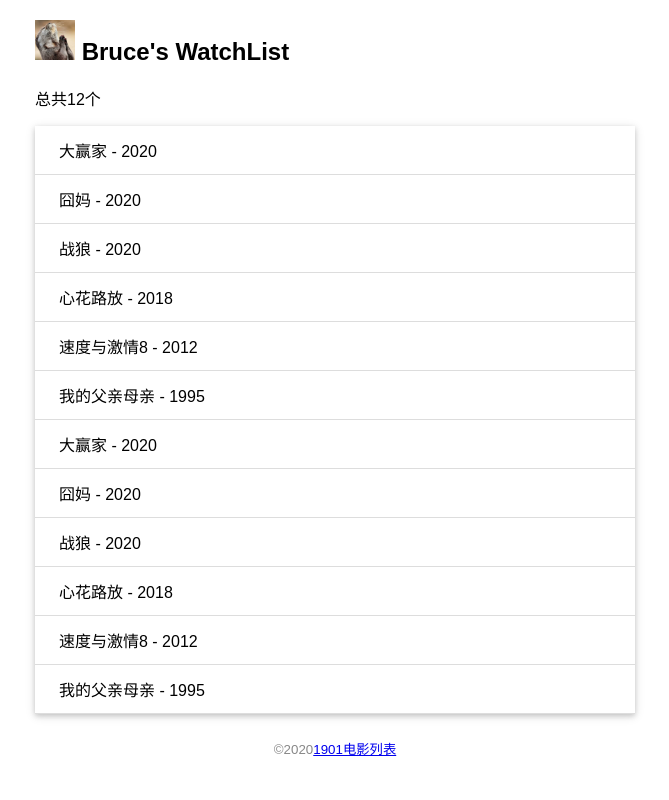
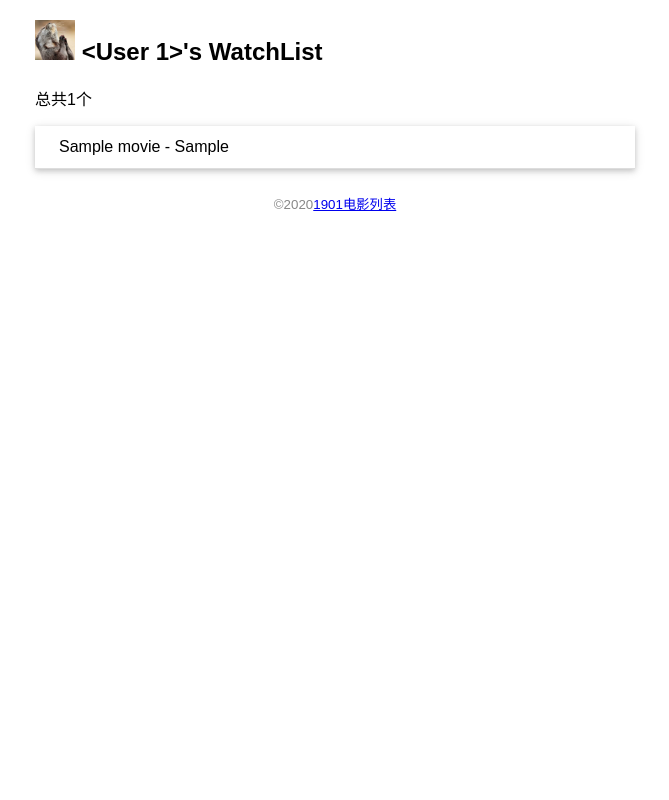
Before and after one commit to songsongsongxiansen/flask1901, a Flask app: page / in a window 1280 px wide. Shown: the whole page, without its empty margins (305-974 px from the left). Run offline with Flask 2, Linux system fonts and the light colour scheme; tables that the repository leaves empty hold one stand-in row (values such as "Sample post").

Commit message:
数据库创建完成，数据导入成功

```diff
--- a/day1/watchlist/app.py
+++ b/day1/watchlist/app.py
@@ -14,7 +14,7 @@ else:
 app = Flask(__name__)
 
 app.config['SQLALCHEMY_DATABASE_URI'] = prefix + os.path.join(app.root_path,'data.db')
-app.config['SQLALCHY_TRACK_MODIFICATIONS'] = False # 关闭了对模型修改的监控
+app.config['SQLALCHEMT_TRACK_MODIFICATIONS'] = False # 关闭了对模型修改的监控
 
 db = SQLAlchemy(app) #初始化
 
@@ -32,6 +32,25 @@ class Movie(db.Model):
 # views
 @app.route('/')
 def index():
+
+    user = User.query.first()
+    movies = Movie.query.all()
+    return render_template('index.html',user=user,movies=movies)
+
+
+
+
+# 自定义命令
+@app.cli.command()  # 装饰器，注册命令
+@click.option('--drop',is_flag=True,help="删除后再创建")
+def initdb(drop):
+    if drop:
+        db.drop_all()
+    db.create_all()
+    click.echo("初始化数据库完成")
+
+@app.cli.command()
+def forge():
     name = "Bruce"
     movies = [
         {"title":"大赢家","year":"2020"},
@@ -47,14 +66,11 @@ def index():
         {"title":"速度与激情8","year":"2012"},
         {"title":"我的父亲母亲","year":"1995"}
     ]
-    return render_template('index.html',name=name,movies=movies)
 
-
-# 自定义命令
-@app.cli.command()  # 装饰器，注册命令
-@click.option('--drop',is_flag=True,help="删除后再创建")
-def initdb(drop):
-    if drop:
-        db.drop_all()
-    db.create_all()
-    click.echo("初始化数据库完成")
+    user = User(name=name)
+    db.session.add(user)
+    for m in movies:
+        movie = Movie(title=m['title'],year=m['year'])
+        db.session.add(movie)
+    db.session.commit()
+    click.echo("插入数据完成")
--- a/day1/watchlist/templates/index.html
+++ b/day1/watchlist/templates/index.html
@@ -3,13 +3,13 @@
 <head>
     <meta charset="UTF-8">
     <meta name="viewport" content="width=device-width, initial-scale=1.0">
-    <title>{{ name }}'s WatchList</title>
+    <title>{{ user }}'s WatchList</title>
     <link rel="stylesheet" href="{{ url_for('static',filename='css/style.css') }}">
 </head>
 <body>
     <h2>
         <img class="avatar" src="{{ url_for('static',filename='images/鼹鼠.jpg') }}" alt="头像">
-        {{ name }}'s WatchList
+        {{ user }}'s WatchList
     </h2>
     {# 过滤器 变量|过滤器名 #}
     <p>总共{{ movies|length }}个</p>
```
